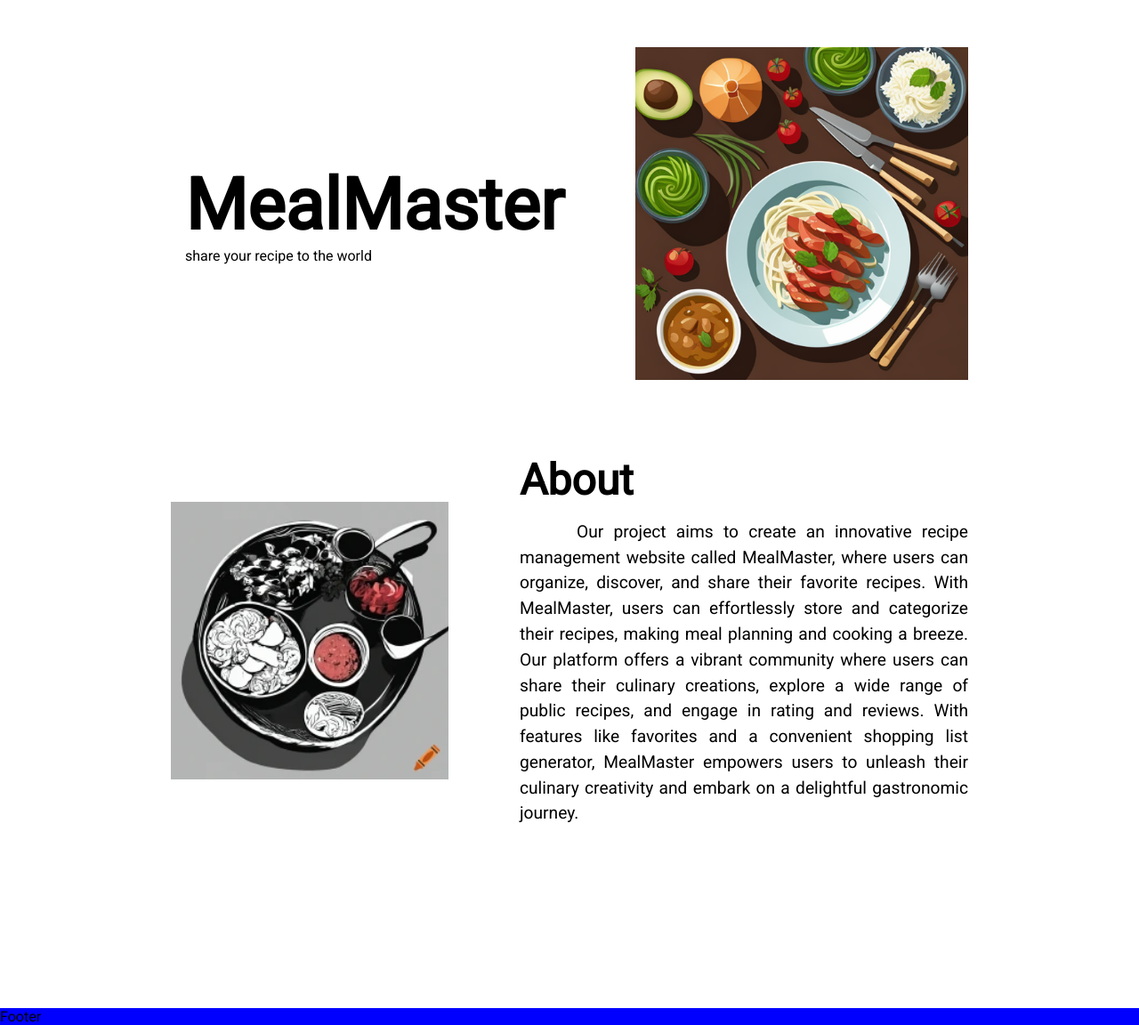
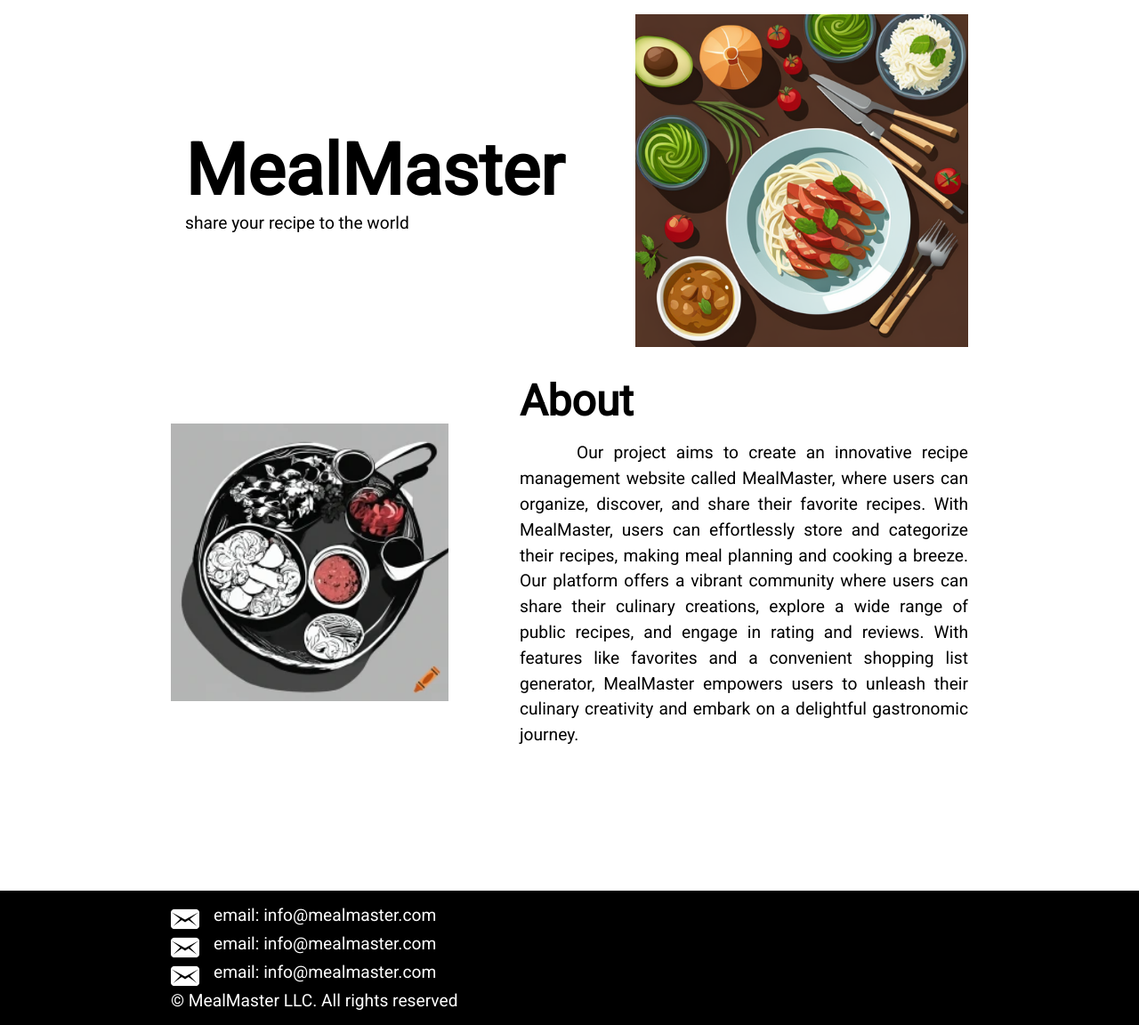
Before and after one commit to miftahr149/PHP-project, a PHP site: page / in a window 1280 px wide. Shown: the part 48-1200 px from the top of the page at 89% size. Run offline with PHP 8.4, Linux system fonts and the light colour scheme.

Commit message:
adding some stuff

```diff
--- a/css/index.css
+++ b/css/index.css
@@ -18,7 +18,7 @@
 
 body {
     min-height: 150vh;
-    font-size: 1rem;
+    font-size: 1.2rem;
     font-family: 'Roboto';
 
     display: flex;
@@ -75,6 +75,10 @@ p {
 .img {
     width: 100%;
     height: auto;
+}
+
+.container {
+    padding: 1rem 0;
 }
 
 /* General Class */
@@ -215,8 +219,19 @@ p {
     text-indent: 4rem;
 }
 
+/* Footer */
 .footer {
-    background-color: blue;
+    padding: 5vh 20vh;
+    flex-direction: column;
+    /* gap: 1rem; */
+}
+
+.contact-card {
+    gap: 1rem;
+}
+
+.footer__end {
+    text-align:end;
 }
 
 @media screen and (min-width: 769px) {
@@ -228,7 +243,7 @@ p {
         display: none;
     }
 
-    .main--box {
+    .container {
         padding: 1rem 15vw;
     }
 }
--- a/index.php
+++ b/index.php
@@ -14,7 +14,7 @@
     <?php include('template/header.html') ?>
     <main class="main flex-grow">
 
-        <section class="home flex-box main--box">
+        <section class="home flex-box container">
             <section class="home__left flex-box">
                 <h2 class="home__header">MealMaster</h2>
                 <p>share your recipe to the world</p>
@@ -25,7 +25,7 @@
             </section>
         </section>
 
-        <section class="about main--box flex-box">
+        <section class="about container flex-box">
             <section class="about__right flex-box flex-center flex-grow">
                 <img src="img/Dishes.png" alt="" height="256" width=256 class="img">
             </section>
--- a/template/footer.html
+++ b/template/footer.html
@@ -1,5 +1,17 @@
-<footer class="footer">
-    Footer
+<footer class="footer bg-black fg-white flex-box container">
+    <section class="contact-card flex-box">
+        <img src="img/email.ico" alt="">
+        <p>email: info@mealmaster.com</p>
+    </section>
+    <section class="contact-card flex-box">
+        <img src="img/email.ico" alt="">
+        <p>email: info@mealmaster.com</p>
+    </section>
+    <section class="contact-card flex-box">
+        <img src="img/email.ico" alt="">
+        <p>email: info@mealmaster.com</p>
+    </section>
+    <p>&copy; MealMaster LLC. All rights reserved</p>
 </footer>
 </body>
 
```
Also changed, not shown: img/address.ico (added), img/back.ico (deleted), img/email.ico (added), img/phone.ico (added).
